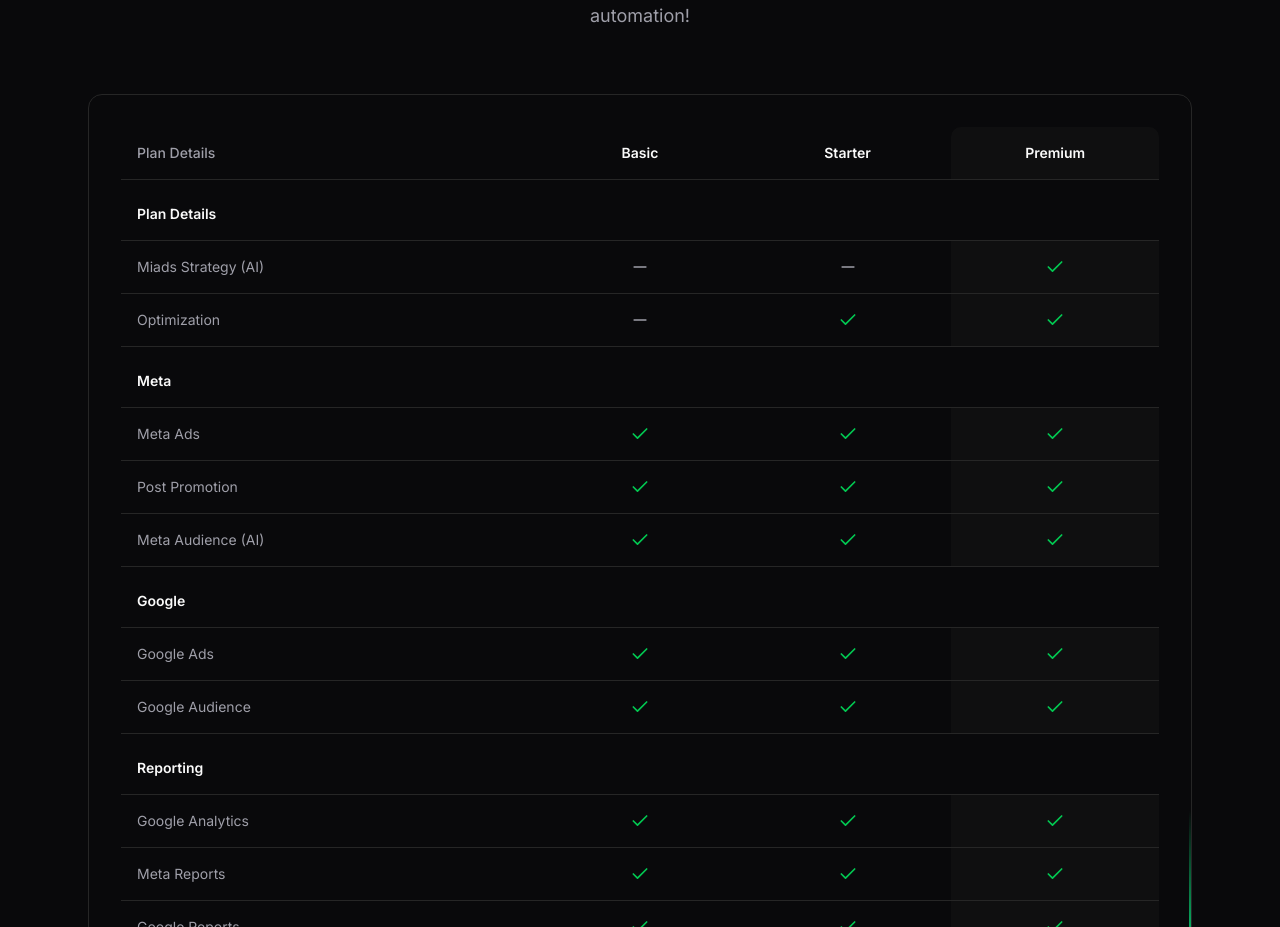
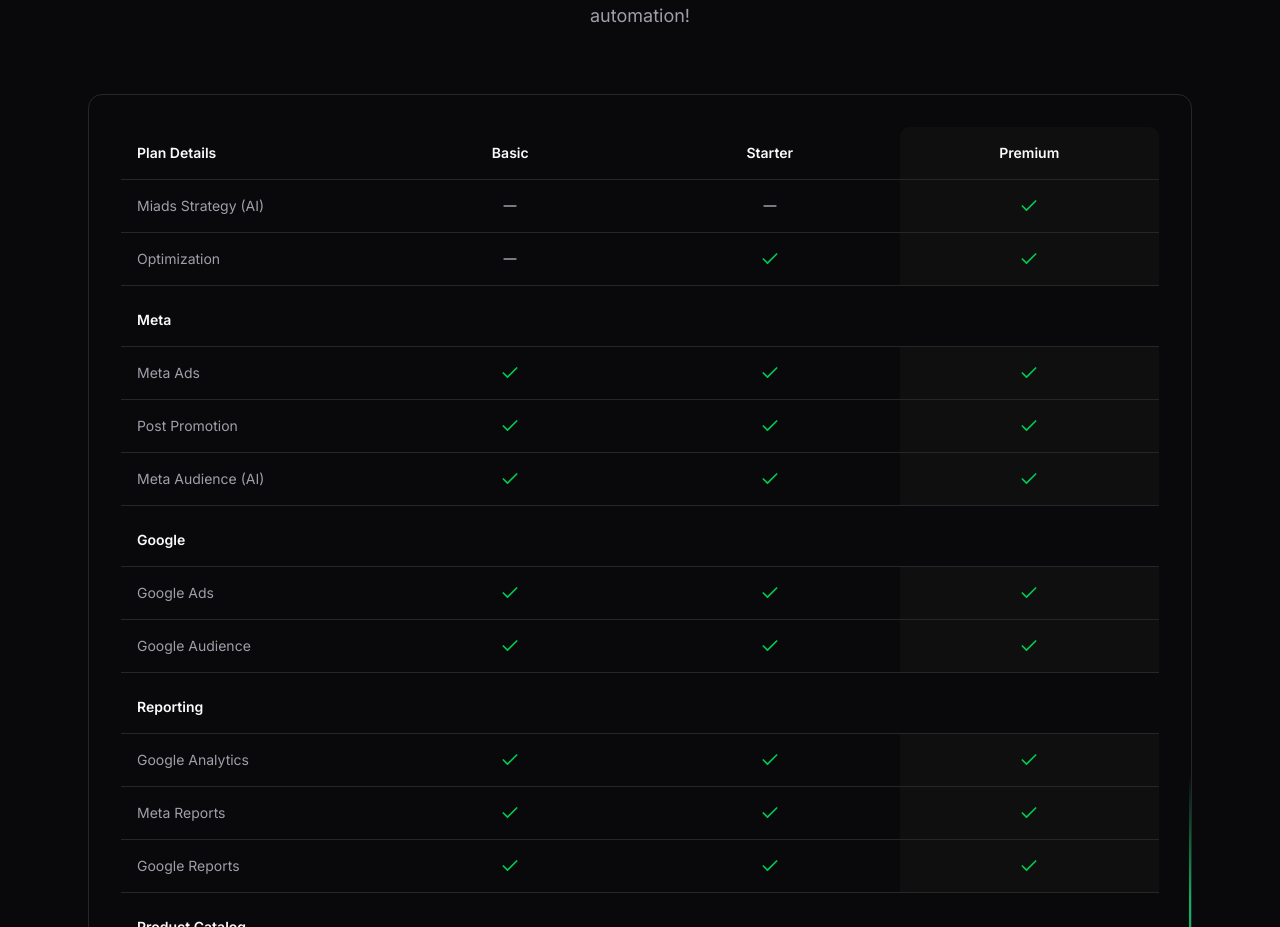
Before and after one commit to alppgumus/miads, a Next.js app: page /pricing in a window 1280 px wide. Shown: the part 1287-2214 px from the top of the page. Built offline with nearby package versions, Linux system fonts and the light colour scheme.

Commit message:
Update file contents

```diff
--- a/components/ui/pricing-comparator.tsx
+++ b/components/ui/pricing-comparator.tsx
@@ -3,7 +3,7 @@
 import { BorderBeam } from '@/components/magicui/border-beam';
 
 const featuresData = [
-  { category: 'Plan Details', isHeader: true },
+
   { feature: 'Miads Strategy (AI)', basic: false, starter: false, premium: true },
   { feature: 'Optimization', basic: false, starter: true, premium: true },
   { category: 'Meta', isHeader: true },
@@ -65,7 +65,7 @@
             <table className="w-full border-collapse text-sm min-w-[600px]">
               <thead>
                 <tr className="border-b border-neutral-800">
-                  <th className="p-4 text-left font-medium text-muted-foreground w-2/5">
+                  <th className="p-4 text-left font-semibold text-foreground w-1/5">
                     Plan Details
                   </th>
                   <th className="p-4 font-semibold text-center text-foreground w-1/5">Basic</th>
```
